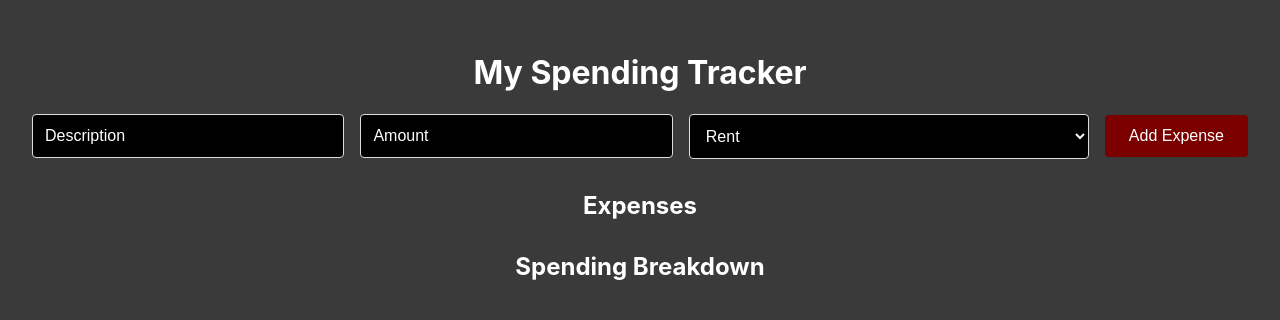
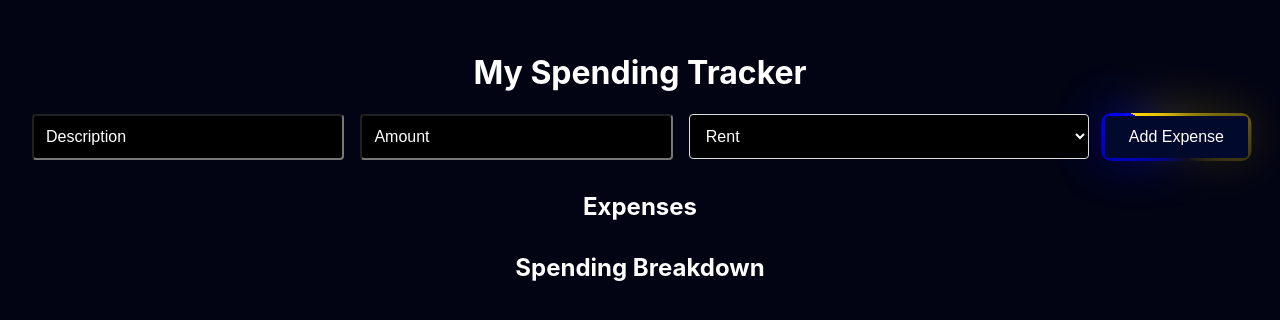
Before and after one commit to amarquez28/my-spending-tracker, a React (Create React App) app: page / in a window 1280 px wide. Shown: the top 320 px of the page. Built offline with nearby package versions, Linux system fonts and the light colour scheme.

Commit message:
cool css button

```diff
--- a/src/App.css
+++ b/src/App.css
@@ -5,6 +5,11 @@
   background: #ffffff;
   border-radius: 8px;
   box-shadow: 8px;
+}
+@property --angle{
+  syntax: "<angle>";
+  initial-value: 0deg;
+  inherits: false;
 }
 h1, h2{
   color: #fff;
@@ -25,7 +30,6 @@ input[type="number"]{
   color: #fff;
   flex: 1;
   padding: 0.75rem;
-  border: 1px solid #ddd;
   border-radius: 4px;
   font-size: 1rem;
   max-width: 400px;
@@ -46,16 +50,50 @@ select{
 button[type="submit"]{
   padding: 0.75rem 1.5rem;
   border: none;
-  background-color: #7a0000;
+  background-color: #010a2c;
   color: white;
   border-radius: 4px;
   cursor: pointer;
   font-size: 1rem;
   transition: background-color 0.2s;
+  position: relative;
+}
+@property --angle{
+  syntax: "<angle>";
+  initial-value: 0deg;
+  inherits: false;
+}
+button::after, button::before{
+  content: '';
+  position: absolute;
+  height: 100%;
+  width: 100%;
+  top: 50%;
+  left: 50%;
+  translate: -50% -50%;
+  z-index: -1;
+  padding: 3px;
+  border-radius: 10px;
+  /* background-image: conic-gradient(#ff4545,#00ff99, #006aff, #ff0095, #ff4545); */
+  /* background-image: conic-gradient(from var(--angle), #ff4545,#00ff99, #006aff, #ff0095, #ff4545); */
+  background-image: conic-gradient(from var(--angle),#ffd700,transparent 60% ,blue);
+  animation: 3s spin linear infinite
+}
+button::before{
+  filter: blur(1.5rem);
+  opacity: 0.5;
+}
+@keyframes spin {
+  from{
+    --angle: 0deg;
+  }
+  to{
+    --angle: 360deg;
+  }
 }
 button[type="submit"]:hover{
-  color:#000000;
-  background-color: #fffdfd;
+  color:#ffffff;
+  background-color: #02165d;
 }
 ul{
   list-style: none;
--- a/src/index.css
+++ b/src/index.css
@@ -5,7 +5,7 @@ body {
     sans-serif;
   -webkit-font-smoothing: antialiased;
   -moz-osx-font-smoothing: grayscale;
-  background-color: #3a3a3a;
+  background-color: #020414;
   color: #333;
 }
 
```
